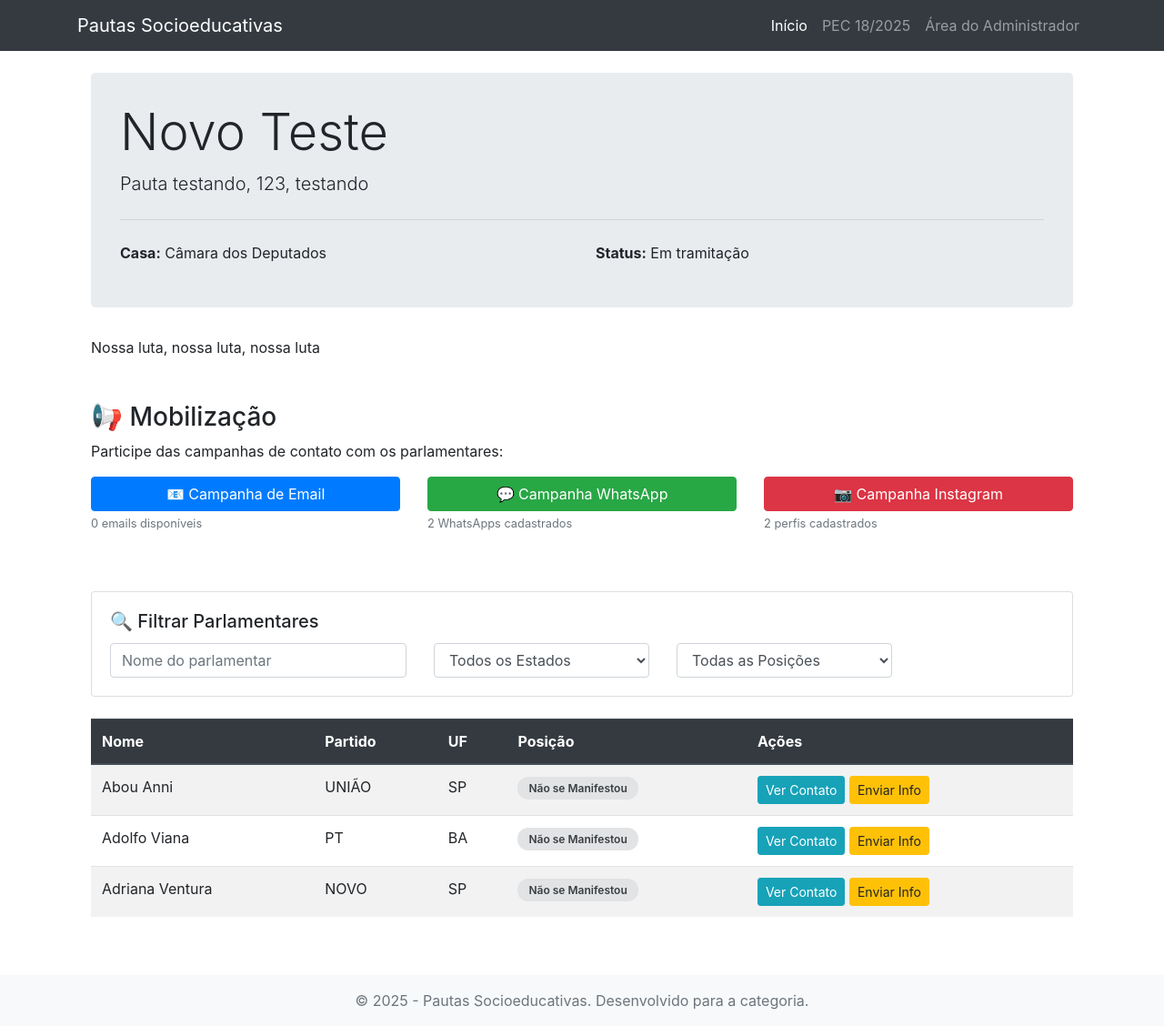
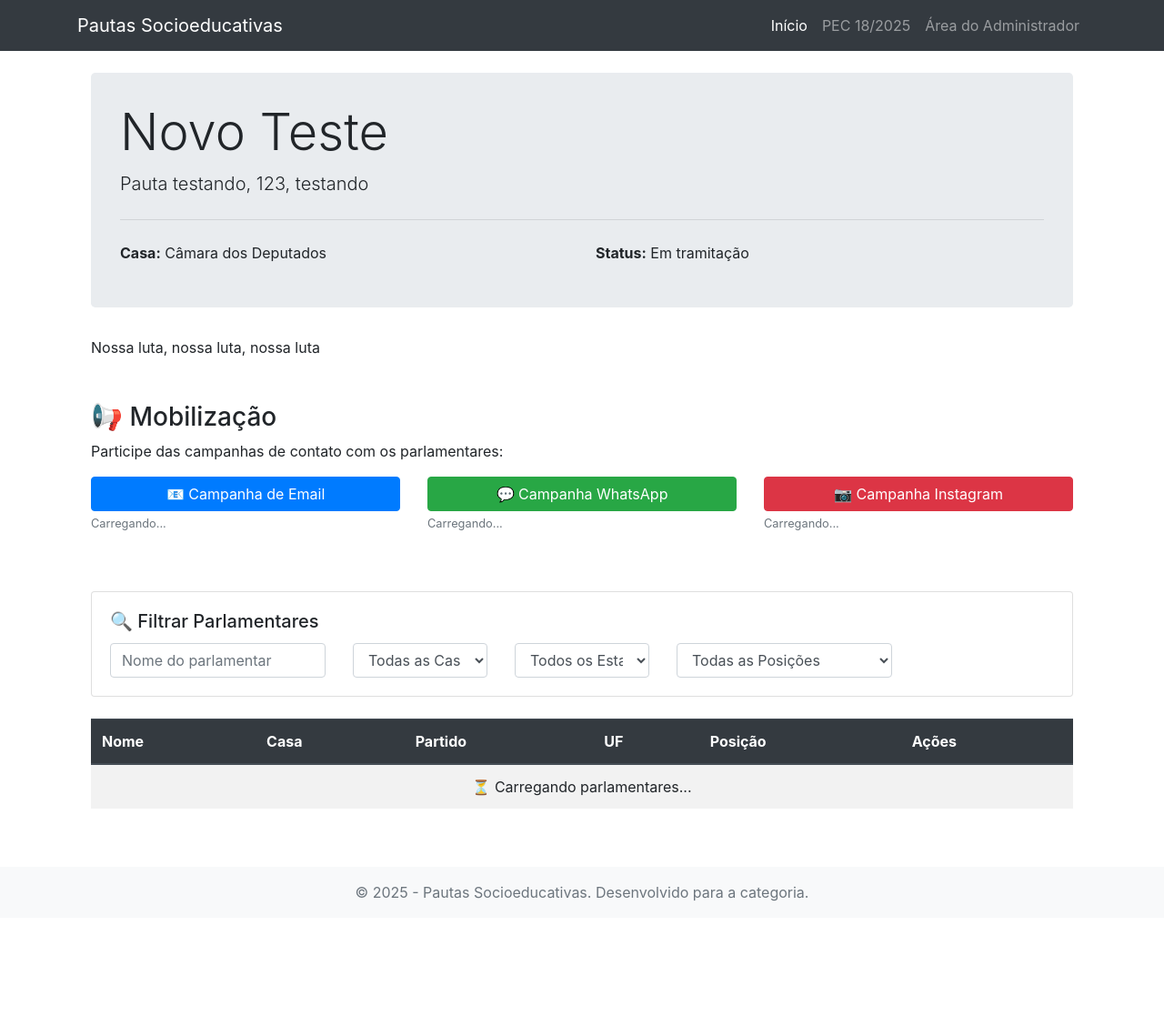
Before and after one commit to juliocjd/pautas-socioeducativas, a Jekyll site: the page built from _pautas/novo-teste.md, in a window 1280 px wide. Shown: the whole page at 91% size. Built offline with Jekyll 4.4.1, drawn with Linux system fonts in a browser that asks for light colours; after the commit the page ends 1009 px from its top, so only the background shows below that; part of the change alters nothing that is shown.

Commit message:
Update pauta.html

```diff
--- a/_layouts/pauta.html
+++ b/_layouts/pauta.html
@@ -65,10 +65,17 @@ layout: default
     <div class="card-body">
       <h5 class="card-title">🔍 Filtrar Parlamentares</h5>
       <div class="row">
-        <div class="col-md-4">
+        <div class="col-md-3">
           <input type="text" class="form-control" id="filtro-nome" placeholder="Nome do parlamentar">
         </div>
-        <div class="col-md-3">
+        <div class="col-md-2">
+          <select class="form-control" id="filtro-casa">
+            <option value="">Todas as Casas</option>
+            <option value="Câmara">Câmara</option>
+            <option value="Senado">Senado</option>
+          </select>
+        </div>
+        <div class="col-md-2">
           <select class="form-control" id="filtro-estado">
             <option value="">Todos os Estados</option>
           </select>
@@ -91,6 +98,7 @@ layout: default
       <thead class="thead-dark">
         <tr>
           <th>Nome</th>
+          <th>Casa</th>
           <th>Partido</th>
           <th>UF</th>
           <th>Posição</th>
@@ -99,7 +107,7 @@ layout: default
       </thead>
       <tbody>
         <tr>
-          <td colspan="5" style="text-align: center;">
+          <td colspan="6" style="text-align: center;">
             <div class="spinner-border" role="status">
               <span class="sr-only">Carregando...</span>
             </div>
@@ -111,6 +119,7 @@ layout: default
   </div>
 </div>
 
+<!-- Modais (mesma estrutura anterior) -->
 <!-- Modal: Ver Contato -->
 <div class="modal fade" id="modalVerContato" tabindex="-1">
   <div class="modal-dialog">
@@ -137,18 +146,21 @@ layout: default
           <input type="hidden" id="parlamentar-id-hidden">
           <input type="hidden" id="parlamentar-nome-hidden">
 
-          <h6>📞 Dados de Contato (Permanentes)</h6>
+          <div class="alert alert-info">
+            <strong>ℹ️ Informação:</strong> Email e telefone do gabinete já vêm das APIs oficiais da Câmara/Senado.
+            Use este formulário para adicionar dados pessoais (WhatsApp, Instagram, assessores).
+          </div>
+
+          <h6>📱 Dados Pessoais (Contribuições da Comunidade)</h6>
           <div class="form-group">
             <label>WhatsApp Pessoal</label>
             <input type="text" class="form-control" id="campo-whatsapp" placeholder="(XX) XXXXX-XXXX">
+            <small class="text-muted">Para contato direto via WhatsApp</small>
           </div>
           <div class="form-group">
             <label>Instagram</label>
             <input type="text" class="form-control" id="campo-instagram" placeholder="@usuario">
-          </div>
-          <div class="form-group">
-            <label>Telefone do Gabinete</label>
-            <input type="text" class="form-control" id="campo-telefone" placeholder="(61) 3215-XXXX">
+            <small class="text-muted">Para campanhas nas redes sociais</small>
           </div>
 
           <h6>👥 Assessores</h6>
@@ -195,7 +207,7 @@ layout: default
   </div>
 </div>
 
-<!-- Modal: Campanha Email -->
+<!-- Modais de Campanha (mesma estrutura) -->
 <div class="modal fade" id="modalCampanhaEmail" tabindex="-1">
   <div class="modal-dialog modal-lg">
     <div class="modal-content">
@@ -205,33 +217,18 @@ layout: default
       </div>
       <div class="modal-body">
         <p><strong>Total:</strong> <span id="total-emails-campanha"></span></p>
-
-        <div class="form-group">
-          <label>Filtros</label>
-          <div class="row">
-            <div class="col-md-6">
-              <select class="form-control" id="filtro-campanha-estado" onchange="atualizarFiltrosCampanha()">
-                <option value="">Todos os Estados</option>
-              </select>
-            </div>
-          </div>
-        </div>
-
         <div class="form-group">
           <label>Lista de Emails (CCO)</label>
           <textarea class="form-control" id="emails-lista" rows="3" readonly></textarea>
         </div>
-
         <div class="form-group">
           <label>Assunto</label>
           <input type="text" class="form-control" id="email-assunto">
         </div>
-
         <div class="form-group">
           <label>Mensagem</label>
           <textarea class="form-control" id="email-mensagem" rows="8"></textarea>
         </div>
-
         <button class="btn btn-primary" onclick="abrirClienteEmail()">📧 Abrir no Cliente de Email</button>
         <button class="btn btn-secondary" onclick="copiarTexto('emails-lista')">📋 Copiar Emails</button>
       </div>
@@ -239,7 +236,6 @@ layout: default
   </div>
 </div>
 
-<!-- Modal: Campanha WhatsApp -->
 <div class="modal fade" id="modalCampanhaWhatsApp" tabindex="-1">
   <div class="modal-dialog modal-lg">
     <div class="modal-content">
@@ -249,24 +245,20 @@ layout: default
       </div>
       <div class="modal-body">
         <p><strong>Total:</strong> <span id="total-whatsapp"></span></p>
-
         <div class="progress mb-3">
           <div id="progress-whatsapp" class="progress-bar" role="progressbar" style="width: 0%">0/0</div>
         </div>
-
         <div class="form-group">
           <label>Mensagem Modelo</label>
           <textarea class="form-control" id="whatsapp-mensagem" rows="6"></textarea>
           <small class="text-muted">Use: [NOME], [PARTIDO], [ESTADO]</small>
         </div>
-
         <div id="lista-whatsapp" style="max-height: 400px; overflow-y: auto;"></div>
       </div>
     </div>
   </div>
 </div>
 
-<!-- Modal: Campanha Instagram -->
 <div class="modal fade" id="modalCampanhaInstagram" tabindex="-1">
   <div class="modal-dialog modal-lg">
     <div class="modal-content">
@@ -276,23 +268,19 @@ layout: default
       </div>
       <div class="modal-body">
         <p><strong>Total:</strong> <span id="total-instagram"></span></p>
-
         <div class="progress mb-3">
           <div id="progress-instagram" class="progress-bar" role="progressbar" style="width: 0%">0/0</div>
         </div>
-
         <div class="form-group">
           <label>Mensagem Modelo</label>
           <textarea class="form-control" id="instagram-mensagem" rows="4"></textarea>
         </div>
-
         <div id="lista-instagram" style="max-height: 400px; overflow-y: auto;"></div>
       </div>
     </div>
   </div>
 </div>
 
-<!-- Widget de Tracking -->
 <div id="tracking-container" style="position: fixed; bottom: 20px; right: 20px; background: white; border: 2px solid #667eea; border-radius: 12px; padding: 15px; box-shadow: 0 4px 12px rgba(0,0,0,0.15); display: none; z-index: 1000;">
   <h6 style="margin: 0 0 10px 0;">📊 Seu Progresso</h6>
   <div id="tracking-items"></div>
@@ -324,6 +312,11 @@ layout: default
 .contato-info-valor {
   color: #666;
   font-size: 14px;
+}
+.contato-fonte {
+  font-size: 11px;
+  color: #999;
+  font-style: italic;
 }
 
 .btn-acao-contato {
@@ -392,61 +385,41 @@ layout: default
 </style>
 
 <script>
-// Dados globais - COM TRATAMENTO PARA DADOS VAZIOS
+// Dados globais
 const pautaSlug = "{{ page.slug | default: page.title | slugify }}";
+const casaLegislativa = "{{ page.casa }}";
 
-// Parlamentares base - verificar se existe
+// Parlamentares - iniciar vazio e carregar das APIs
 let parlamentaresBase = [];
-try {
-  parlamentaresBase = [{% for parl in site.data.parlamentares_base %}{"id": "{{ parl.id }}", "nome": "{{ parl.nome }}", "partido": "{{ parl.partido }}", "uf": "{{ parl.uf }}", "email": "{{ parl.email | default: '' }}"},{% endfor %}];
 
-  // Se não tem dados, carregar da API
-  if (parlamentaresBase.length === 0) {
-    console.log('⚠️ Nenhum dado em parlamentares_base.json. Carregando da API...');
-  }
-} catch (e) {
-  console.error('Erro ao carregar parlamentares_base:', e);
-  parlamentaresBase = [];
-}
-
-// Congressistas extras - verificar se existe
+// Extras de usuários
 let congressistasExtras = {};
 try {
   const tempExtras = {{ site.data.congressistas_extras | jsonify }};
   congressistasExtras = tempExtras && tempExtras.congressistas ? tempExtras : { congressistas: {} };
 } catch (e) {
-  console.error('Erro ao carregar congressistas_extras:', e);
   congressistasExtras = { congressistas: {} };
 }
 
-// Evidências - verificar se existe
+// Evidências
 let evidenciasPautas = {};
 try {
   const tempEvidencias = {{ site.data.evidencias_pautas | jsonify }};
   evidenciasPautas = tempEvidencias || { pautas: {} };
 } catch (e) {
-  console.error('Erro ao carregar evidencias_pautas:', e);
   evidenciasPautas = { pautas: {} };
 }
 
-// Campanhas (do front matter)
+// Campanhas
 let campanhaEmail = null;
 let campanhaWhatsApp = null;
 let campanhaInstagram = null;
 
-try {
-  campanhaEmail = {{ page.campanha.email | jsonify }};
-} catch(e) { campanhaEmail = null; }
+try { campanhaEmail = {{ page.campanha.email | jsonify }}; } catch(e) {}
+try { campanhaWhatsApp = {{ page.campanha.whatsapp | jsonify }}; } catch(e) {}
+try { campanhaInstagram = {{ page.campanha.instagram | jsonify }}; } catch(e) {}
 
-try {
-  campanhaWhatsApp = {{ page.campanha.whatsapp | jsonify }};
-} catch(e) { campanhaWhatsApp = null; }
-
-try {
-  campanhaInstagram = {{ page.campanha.instagram | jsonify }};
-} catch(e) { campanhaInstagram = null; }
-
-// Tracking de envios
+// Tracking
 let trackingData = JSON.parse(localStorage.getItem('campanhas_tracking') || '{}');
 if (!trackingData[pautaSlug]) {
   trackingData[pautaSlug] = { email: null, whatsapp: [], instagram: [] };
@@ -457,48 +430,140 @@ let assessorCount = 0;
 // Inicialização
 document.addEventListener('DOMContentLoaded', function() {
   console.log('📊 Iniciando pauta...');
-  console.log('Parlamentares carregados:', parlamentaresBase.length);
+  console.log('Casa Legislativa:', casaLegislativa);
+  carregarParlamentaresDasAPIs();
+});
 
-  // Se não tem dados, carregar da API
-  if (parlamentaresBase.length === 0) {
-    carregarDeputadosDaAPI();
-  } else {
+// CARREGAR PARLAMENTARES DAS APIs OFICIAIS
+async function carregarParlamentaresDasAPIs() {
+  console.log('🔄 Carregando parlamentares das APIs oficiais...');
+
+  const promises = [];
+
+  // Sempre carregar Deputados se for Câmara ou ambos
+  if (!casaLegislativa || casaLegislativa.includes('Câmara')) {
+    promises.push(carregarDeputados());
+  }
+
+  // Carregar Senadores se for Senado ou ambos
+  if (!casaLegislativa || casaLegislativa.includes('Senado')) {
+    promises.push(carregarSenadores());
+  }
+
+  await Promise.all(promises);
+
+  console.log('✅ Total de parlamentares carregados:', parlamentaresBase.length);
+
   carregarEstados();
   renderTabela();
   carregarContadores();
   mostrarTracking();
 }
-});
 
-// Carregar deputados da API se não houver dados no Jekyll
-async function carregarDeputadosDaAPI() {
-  console.log('🔄 Carregando deputados da API da Câmara...');
-
+// Carregar Deputados da API da Câmara
+async function carregarDeputados() {
   try {
+    console.log('📥 Buscando deputados...');
     const proxyUrl = 'https://api.allorigins.win/raw?url=';
     const apiUrl = 'https://dadosabertos.camara.leg.br/api/v2/deputados?ordem=ASC&ordenarPor=nome';
     const response = await fetch(proxyUrl + encodeURIComponent(apiUrl));
     const data = await response.json();
 
-    parlamentaresBase = data.dados.map(dep => ({
+    // Para cada deputado, buscar detalhes completos (telefone)
+    const deputadosDetalhados = await Promise.all(
+      data.dados.slice(0, 20).map(async dep => { // Limitando a 20 para teste, remova o slice para todos
+        try {
+          const detailUrl = `https://dadosabertos.camara.leg.br/api/v2/deputados/${dep.id}`;
+          const detailResponse = await fetch(proxyUrl + encodeURIComponent(detailUrl));
+          const detailData = await detailResponse.json();
+
+          return {
             id: String(dep.id),
             nome: dep.nome,
             partido: dep.siglaPartido,
             uf: dep.siglaUf,
-      email: dep.email || ''
-    }));
+            email: dep.email || detailData.dados.ultimoStatus?.email || '',
+            telefone_gabinete: detailData.dados.ultimoStatus?.gabinete?.telefone || '',
+            casa: 'Câmara'
+          };
+        } catch (e) {
+          // Se falhar buscar detalhes, usa dados básicos
+          return {
+            id: String(dep.id),
+            nome: dep.nome,
+            partido: dep.siglaPartido,
+            uf: dep.siglaUf,
+            email: dep.email || '',
+            telefone_gabinete: '',
+            casa: 'Câmara'
+          };
+        }
+      })
+    );
 
-    console.log('✅ Deputados carregados:', parlamentaresBase.length);
-
-    carregarEstados();
-    renderTabela();
-    carregarContadores();
-    mostrarTracking();
+    parlamentaresBase.push(...deputadosDetalhados);
+    console.log('✅ Deputados carregados:', deputadosDetalhados.length);
 
   } catch (error) {
     console.error('❌ Erro ao carregar deputados:', error);
-    const tbody = document.querySelector('#tabela-parlamentares tbody');
-    tbody.innerHTML = '<tr><td colspan="5" class="text-center text-danger">❌ Erro ao carregar parlamentares. Por favor, recarregue a página.</td></tr>';
+  }
+}
+
+// Carregar Senadores da API do Senado
+async function carregarSenadores() {
+  try {
+    console.log('📥 Buscando senadores...');
+    const proxyUrl = 'https://api.allorigins.win/raw?url=';
+    const apiUrl = 'https://legis.senado.leg.br/dadosabertos/senador/lista/atual';
+    const response = await fetch(proxyUrl + encodeURIComponent(apiUrl));
+    const text = await response.text();
+
+    // API do Senado retorna XML, vamos parsear
+    const parser = new DOMParser();
+    const xmlDoc = parser.parseFromString(text, "text/xml");
+    const senadores = xmlDoc.getElementsByTagName('Parlamentar');
+
+    const senadoresArray = Array.from(senadores).map(sen => {
+      const identificacao = sen.getElementsByTagName('IdentificacaoParlamentar')[0];
+      const nome = identificacao.getElementsByTagName('NomeParlamentar')[0]?.textContent || '';
+      const partido = identificacao.getElementsByTagName('SiglaPartidoParlamentar')[0]?.textContent || '';
+      const uf = identificacao.getElementsByTagName('UfParlamentar')[0]?.textContent || '';
+      const codigoParlamentar = identificacao.getElementsByTagName('CodigoParlamentar')[0]?.textContent || '';
+
+      // Email
+      const emails = sen.getElementsByTagName('Email');
+      let email = '';
+      if (emails.length > 0) {
+        email = emails[0].textContent || '';
+      }
+
+      // Telefones do gabinete
+      const telefones = sen.getElementsByTagName('Telefone');
+      let telefone_gabinete = '';
+      for (let tel of telefones) {
+        const numTelefone = tel.getElementsByTagName('NumeroTelefone')[0]?.textContent || '';
+        if (numTelefone) {
+          telefone_gabinete = numTelefone;
+          break;
+        }
+      }
+
+      return {
+        id: 'SEN-' + codigoParlamentar,
+        nome: nome,
+        partido: partido,
+        uf: uf,
+        email: email,
+        telefone_gabinete: telefone_gabinete,
+        casa: 'Senado'
+      };
+    });
+
+    parlamentaresBase.push(...senadoresArray);
+    console.log('✅ Senadores carregados:', senadoresArray.length);
+
+  } catch (error) {
+    console.error('❌ Erro ao carregar senadores:', error);
   }
 }
 
@@ -521,25 +586,27 @@ function carregarEstados() {
   });
 }
 
-// Renderizar tabela de parlamentares
+// Renderizar tabela
 function renderTabela() {
   const tbody = document.querySelector('#tabela-parlamentares tbody');
 
   if (parlamentaresBase.length === 0) {
-    tbody.innerHTML = '<tr><td colspan="5" class="text-center">⏳ Carregando parlamentares...</td></tr>';
+    tbody.innerHTML = '<tr><td colspan="6" class="text-center">⏳ Carregando parlamentares...</td></tr>';
     return;
   }
 
   const termoNome = document.getElementById('filtro-nome').value.toLowerCase();
+  const termoCasa = document.getElementById('filtro-casa').value;
   const termoEstado = document.getElementById('filtro-estado').value;
   const termoPosicao = document.getElementById('filtro-posicao').value;
 
   const filtrados = parlamentaresBase.filter(p => {
     const nomeMatch = p.nome.toLowerCase().includes(termoNome);
+    const casaMatch = !termoCasa || p.casa === termoCasa;
     const estadoMatch = !termoEstado || p.uf === termoEstado;
     const posicao = obterPosicao(p.id);
     const posicaoMatch = !termoPosicao || posicao === termoPosicao;
-    return nomeMatch && estadoMatch && posicaoMatch;
+    return nomeMatch && casaMatch && estadoMatch && posicaoMatch;
   });
 
   tbody.innerHTML = filtrados.map(p => {
@@ -551,11 +618,12 @@ function renderTabela() {
 
     return `<tr>
       <td>${p.nome}</td>
+      <td>${p.casa}</td>
       <td>${p.partido}</td>
       <td>${p.uf}</td>
       <td><span class="badge-status ${badgeClass}">${statusTexto}</span></td>
       <td>
-        <button class="btn btn-sm btn-info" onclick="verContato('${p.id}', '${p.nome.replace(/'/g, "\\'")}', '${p.email}')">Ver Contato</button>
+        <button class="btn btn-sm btn-info" onclick='verContato(${JSON.stringify(p)})'>Ver Contato</button>
         <button class="btn btn-sm btn-warning" onclick="abrirEnviarInfo('${p.id}', '${p.nome.replace(/'/g, "\\'")}')">Enviar Info</button>
       </td>
     </tr>`;
@@ -564,7 +632,6 @@ function renderTabela() {
   console.log('✅ Tabela renderizada com', filtrados.length, 'parlamentares');
 }
 
-// Obter posição do parlamentar
 function obterPosicao(parlamentarId) {
   if (evidenciasPautas.pautas && evidenciasPautas.pautas[pautaSlug] && evidenciasPautas.pautas[pautaSlug][parlamentarId]) {
     return evidenciasPautas.pautas[pautaSlug][parlamentarId].posicao || 'nao-manifestado';
@@ -574,31 +641,46 @@ function obterPosicao(parlamentarId) {
 
 // Filtros
 document.getElementById('filtro-nome')?.addEventListener('input', renderTabela);
+document.getElementById('filtro-casa')?.addEventListener('change', renderTabela);
 document.getElementById('filtro-estado')?.addEventListener('change', renderTabela);
 document.getElementById('filtro-posicao')?.addEventListener('change', renderTabela);
 
-// VER CONTATO
-function verContato(parlamentarId, nome, emailOficial) {
-  const extras = congressistasExtras.congressistas?.[parlamentarId] || {};
+// VER CONTATO - VERSÃO APRIMORADA
+function verContato(parlamentar) {
+  const extras = congressistasExtras.congressistas?.[parlamentar.id] || {};
 
-  let html = `<div class="contato-info">
+  let html = '';
+
+  // DADOS OFICIAIS (das APIs)
+  html += '<div class="alert alert-info"><strong>📋 Dados Oficiais (API ' + parlamentar.casa + ')</strong></div>';
+
+  if (parlamentar.email) {
+    html += `<div class="contato-info">
       <div class="contato-info-titulo">📧 Email Oficial</div>
-    <div class="contato-info-valor">${emailOficial || 'Não disponível'}</div>
+      <div class="contato-info-valor">${parlamentar.email}</div>
+      <div class="contato-fonte">Fonte: API da ${parlamentar.casa}</div>
     </div>`;
+  }
+
+  if (parlamentar.telefone_gabinete) {
+    html += `<div class="contato-info">
+      <div class="contato-info-titulo">📞 Telefone do Gabinete</div>
+      <div class="contato-info-valor">${parlamentar.telefone_gabinete}</div>
+      <div class="contato-fonte">Fonte: API da ${parlamentar.casa}</div>
+    </div>`;
+  }
+
+  // DADOS DA COMUNIDADE (contribuições aprovadas)
+  if (extras.whatsapp || extras.instagram || (extras.assessores && extras.assessores.length > 0)) {
+    html += '<div class="alert alert-success mt-3"><strong>📱 Dados da Comunidade (Contribuições Aprovadas)</strong></div>';
 
     if (extras.whatsapp) {
       html += `<div class="contato-info">
-      <div class="contato-info-titulo">📱 WhatsApp Pessoal</div>
+        <div class="contato-info-titulo">💬 WhatsApp Pessoal</div>
         <a href="https://wa.me/55${extras.whatsapp.replace(/\D/g, '')}" target="_blank" class="btn-acao-contato btn-whatsapp">
           💬 Enviar WhatsApp
         </a>
-    </div>`;
-  }
-
-  if (extras.telefone_gabinete) {
-    html += `<div class="contato-info">
-      <div class="contato-info-titulo">📞 Telefone Gabinete</div>
-      <div class="contato-info-valor">${extras.telefone_gabinete}</div>
+        <div class="contato-fonte">Contribuído pela comunidade</div>
       </div>`;
     }
 
@@ -608,6 +690,7 @@ function verContato(parlamentarId, nome, emailOficial) {
         <a href="https://instagram.com/${extras.instagram.replace('@', '')}" target="_blank" class="btn-acao-contato btn-instagram">
           📷 @${extras.instagram.replace('@', '')}
         </a>
+        <div class="contato-fonte">Contribuído pela comunidade</div>
       </div>`;
     }
 
@@ -625,23 +708,24 @@ function verContato(parlamentarId, nome, emailOficial) {
         </div>`;
       });
 
-    html += `</div></div>`;
+      html += `</div>
+        <div class="contato-fonte">Contribuído pela comunidade</div>
+      </div>`;
     }
 
-  if (!extras.whatsapp && !extras.telefone_gabinete && !extras.instagram && (!extras.assessores || extras.assessores.length === 0)) {
-    html += `<div class="alert alert-warning">
-      ⚠️ Nenhuma informação adicional disponível ainda.
-      <br><button class="btn btn-sm btn-primary mt-2" onclick="$('#modalVerContato').modal('hide'); abrirEnviarInfo('${parlamentarId}', '${nome.replace(/'/g, "\\'")}')">
+    if (extras.ultima_atualizacao) {
+      html += `<small class="text-muted">ℹ️ Última atualização: ${extras.ultima_atualizacao}</small>`;
+    }
+  } else {
+    html += `<div class="alert alert-warning mt-3">
+      ⚠️ Nenhum dado adicional da comunidade disponível.
+      <br><button class="btn btn-sm btn-primary mt-2" onclick="$('#modalVerContato').modal('hide'); abrirEnviarInfo('${parlamentar.id}', '${parlamentar.nome.replace(/'/g, "\\'")}')">
         Contribuir com Informações
       </button>
     </div>`;
   }
 
-  if (extras.ultima_atualizacao) {
-    html += `<small class="text-muted">ℹ️ Atualizado em: ${extras.ultima_atualizacao}</small>`;
-  }
-
-  document.getElementById('contato-nome').textContent = nome;
+  document.getElementById('contato-nome').textContent = parlamentar.nome;
   document.getElementById('contato-conteudo').innerHTML = html;
   $('#modalVerContato').modal('show');
 }
@@ -689,9 +773,6 @@ document.getElementById('formEnviarInfo')?.addEventListener('submit', async func
   }
   if (document.getElementById('campo-instagram').value) {
     dados_contato.instagram = document.getElementById('campo-instagram').value;
-  }
-  if (document.getElementById('campo-telefone').value) {
-    dados_contato.telefone_gabinete = document.getElementById('campo-telefone').value;
   }
 
   const assessores = [];
@@ -751,24 +832,24 @@ document.getElementById('formEnviarInfo')?.addEventListener('submit', async func
 function carregarContadores() {
   if (parlamentaresBase.length === 0) return;
 
-  // Emails
+  // EMAILS - vem das APIs
   const totalEmails = parlamentaresBase.filter(p => p.email).length;
   const elEmails = document.getElementById('contador-emails');
-  if (elEmails) elEmails.textContent = `${totalEmails} emails disponíveis`;
+  if (elEmails) elEmails.textContent = `${totalEmails} emails disponíveis (API)`;
 
-  // WhatsApp
+  // WHATSAPP - vem das contribuições
   const totalWhatsApp = parlamentaresBase.filter(p => {
     return congressistasExtras.congressistas?.[p.id]?.whatsapp;
   }).length;
   const elWhatsApp = document.getElementById('contador-whatsapp');
-  if (elWhatsApp) elWhatsApp.textContent = `${totalWhatsApp} WhatsApps cadastrados`;
+  if (elWhatsApp) elWhatsApp.textContent = `${totalWhatsApp} WhatsApps (comunidade)`;
 
-  // Instagram
+  // INSTAGRAM - vem das contribuições
   const totalInstagram = parlamentaresBase.filter(p => {
     return congressistasExtras.congressistas?.[p.id]?.instagram;
   }).length;
   const elInstagram = document.getElementById('contador-instagram');
-  if (elInstagram) elInstagram.textContent = `${totalInstagram} perfis cadastrados`;
+  if (elInstagram) elInstagram.textContent = `${totalInstagram} perfis (comunidade)`;
 }
 
 // CAMPANHA EMAIL
@@ -780,7 +861,7 @@ function abrirCampanhaEmail() {
   document.getElementById('emails-lista').value = emails.join('; ');
   document.getElementById('email-assunto').value = campanhaEmail.assunto || '';
   document.getElementById('email-mensagem').value = campanhaEmail.mensagem || '';
-  document.getElementById('total-emails-campanha').textContent = `${emails.length} emails selecionados`;
+  document.getElementById('total-emails-campanha').textContent = `${emails.length} emails (das APIs oficiais)`;
 
   $('#modalCampanhaEmail').modal('show');
 }
@@ -802,10 +883,6 @@ function abrirClienteEmail() {
   trackingData[pautaSlug].email = new Date().toISOString();
   salvarTracking();
   mostrarTracking();
-}
-
-function atualizarFiltrosCampanha() {
-  abrirCampanhaEmail();
 }
 
 // CAMPANHA WHATSAPP
@@ -836,7 +913,7 @@ function atualizarListaWhatsApp() {
     </div>`;
   }).join('');
 
-  document.getElementById('total-whatsapp').textContent = `${parlamentares.length} WhatsApps disponíveis`;
+  document.getElementById('total-whatsapp').textContent = `${parlamentares.length} WhatsApps (da comunidade)`;
   atualizarProgressoWhatsApp();
 }
 
@@ -900,7 +977,7 @@ function atualizarListaInstagram() {
   }).join('');
 
   const elTotal = document.getElementById('total-instagram');
-  if (elTotal) elTotal.textContent = `${parlamentares.length} perfis disponíveis`;
+  if (elTotal) elTotal.textContent = `${parlamentares.length} perfis (da comunidade)`;
   atualizarProgressoInstagram();
 }
 
```
Lines whose indentation alone changed are shown as unchanged.
